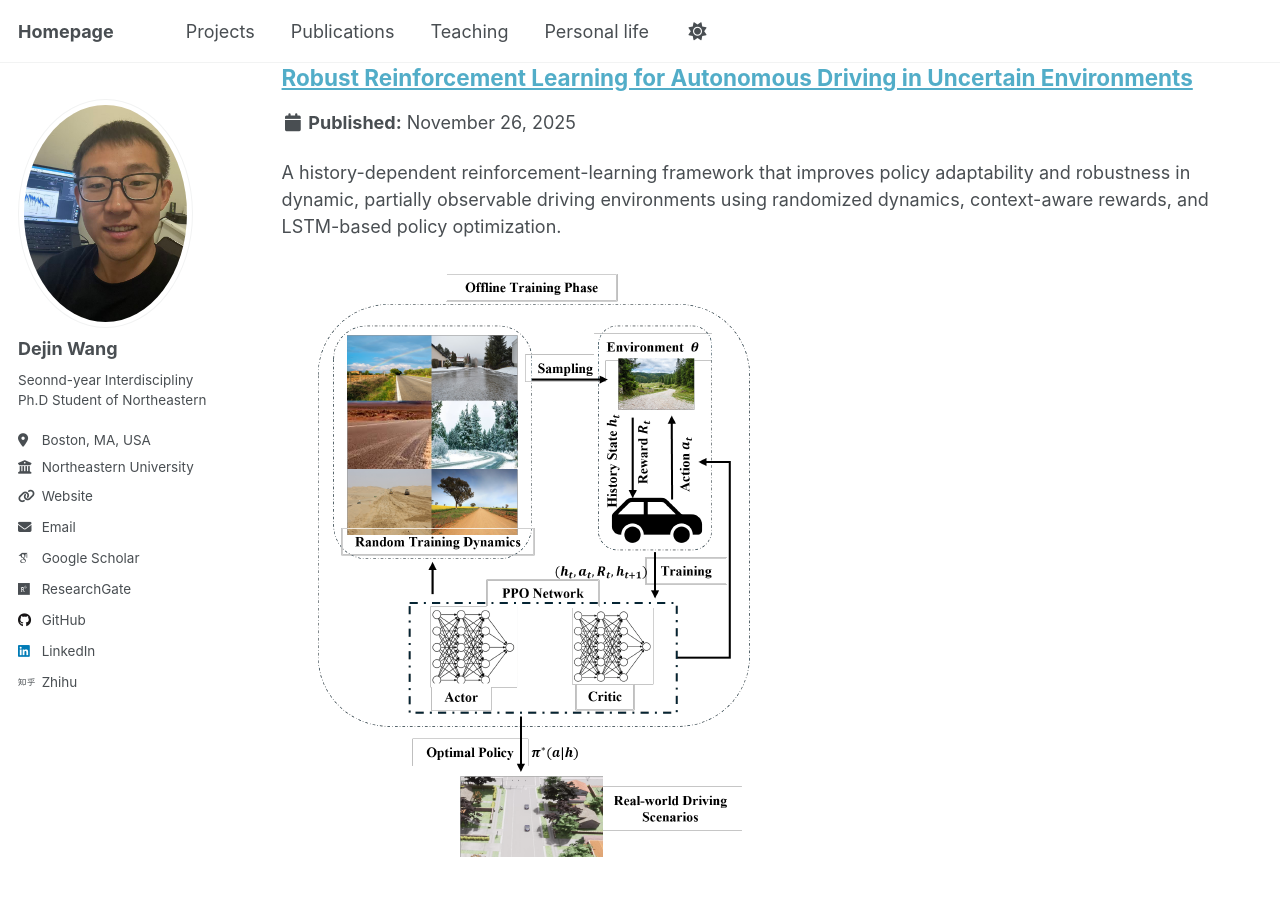
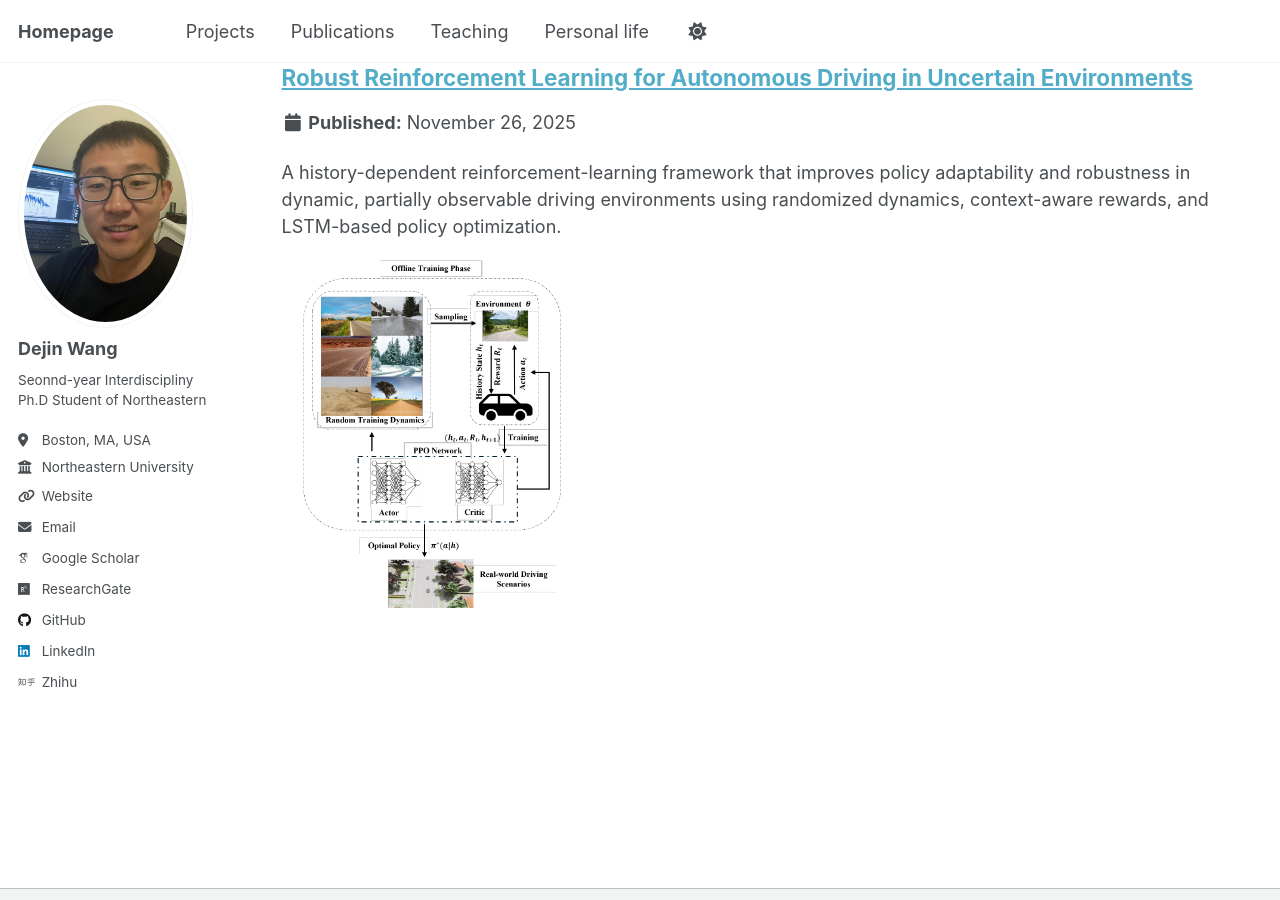
Before and after one commit to dejin-wang/dejin-wang.github.io, a Jekyll site: the page built from _pages/portfolio.html, in a window 1280 px wide and 900 px high, scrolled down 581 px. Built offline with Jekyll 4.4.1, drawn with Linux system fonts in a browser that asks for light colours; some web fonts are replaced; a script that is not in the unit is left out.

Commit message:
Update and rename portfolio-2.html to RobustRL.html

```diff
--- a/_portfolio/portfolio-2.html
+++ b/_portfolio/RobustRL.html
@@ -1,8 +1,9 @@
 ---
 title: "Robust Reinforcement Learning for Autonomous Driving in Uncertain Environments"
-excerpt: "A history-dependent reinforcement-learning framework that improves policy adaptability and robustness in dynamic, partially observable driving environments using randomized dynamics, context-aware rewards, and LSTM-based policy optimization.<br/><img src='/images/RobustRL.png'>"
+excerpt: "A history-dependent reinforcement-learning framework that improves policy adaptability and robustness in dynamic, partially observable driving environments using randomized dynamics, context-aware rewards, and LSTM-based policy optimization.<br/><img src='/images/RobustRL.png' style='width:300px;'>"
 collection: portfolio
 ---
+
 
 ## Project Overview
 This project presents a **history-dependent reinforcement learning framework** designed to improve the robustness and adaptability of autonomous driving policies operating in dynamic and uncertain environments. Conventional RL methods assume fixed transition dynamics, static reward structures, and Markovian state representations, making them prone to overfitting and brittle behavior under real-world disturbances such as varying road friction, weather conditions, and unpredictable traffic interactions.
```
